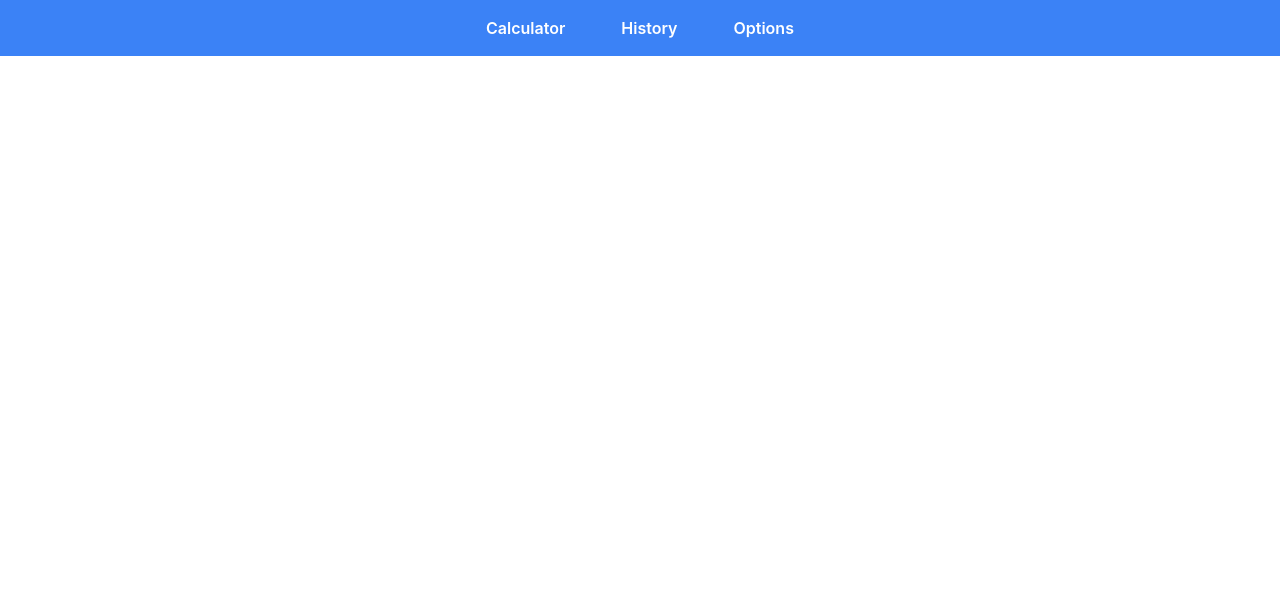
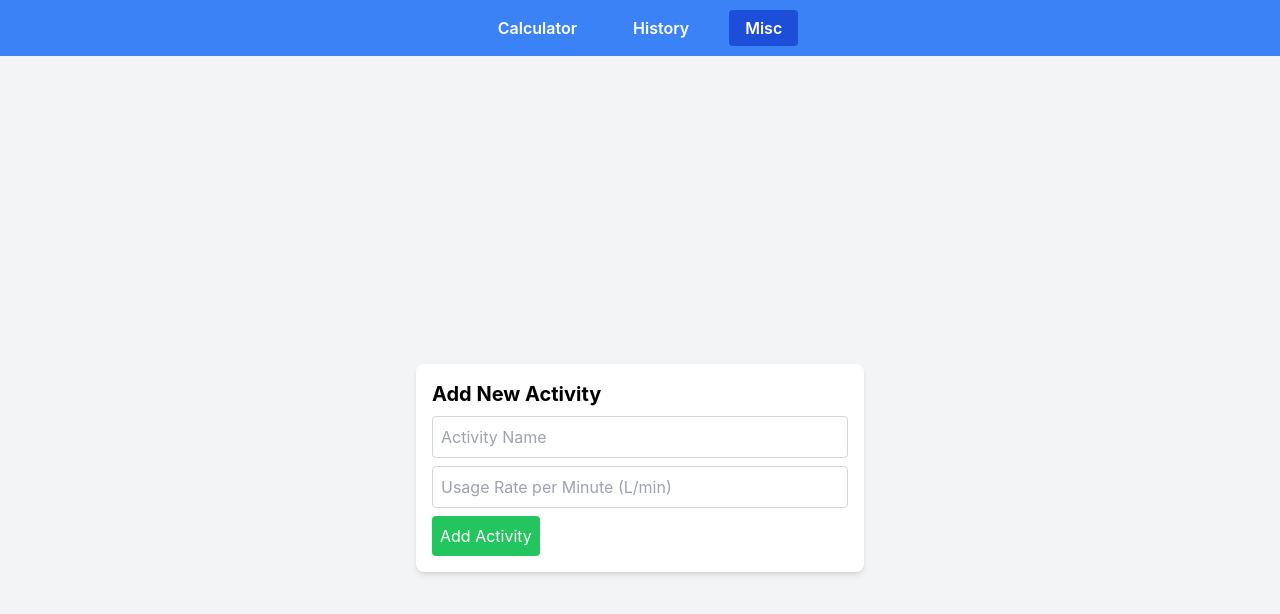
Before and after one commit to Nyuneihlaing/water-project, a React (Create React App) app in the folder client/: page /misc in a window 1280 px wide. Shown: the top 614 px of the page. Built offline with nearby package versions, Linux system fonts and the light colour scheme.

Commit message:
Changed Options to Misc, and moved adding new activity option to Misc.

```diff
--- a/client/src/App.js
+++ b/client/src/App.js
@@ -2,7 +2,7 @@ import React from 'react';
 import { BrowserRouter as Router, Route, Routes } from 'react-router-dom';
 import CalculatePage from './pages/calculatePage';
 import HistoryPage from './pages/historyPage';
-import OptionsPage from './pages/optionsPage';
+import MiscPage from './pages/miscPage';
 import MenuBar from './components/Menubar';
 
 function App() {
@@ -14,7 +14,7 @@ function App() {
         <Routes>
           <Route path="/" element={<CalculatePage />} />
           <Route path="/history" element={<HistoryPage />} />
-          <Route path="/options" element={<OptionsPage />} />
+          <Route path="/misc" element={<MiscPage />} />
         </Routes>
       </div>
     </Router>
--- a/client/src/components/Menubar.js
+++ b/client/src/components/Menubar.js
@@ -29,10 +29,10 @@ function MenuBar() {
         </li>
         <li>
           <Link
-            to="/options"
-            className={`text-white font-semibold px-4 py-2 rounded ${isActive('/options') ? 'bg-blue-700' : 'hover:bg-blue-600'}`}
+            to="/misc"
+            className={`text-white font-semibold px-4 py-2 rounded ${isActive('/misc') ? 'bg-blue-700' : 'hover:bg-blue-600'}`}
           >
-            Options
+            Misc
           </Link>
         </li>
       </ul>
--- a/client/src/pages/calculatePage.js
+++ b/client/src/pages/calculatePage.js
@@ -4,10 +4,8 @@ import axios from 'axios';
 function CalculatePage() {
   const [activities, setActivities] = useState([]);
   const [activityFields, setActivityFields] = useState([{ selectedActivity: '', minutes: '' }]);
-  const [newActivity, setNewActivity] = useState({name: '', rate: ''});
   const [result, setResult] = useState(null);
   const [error, setError] = useState('');
-  const [successMessage, setSuccessMessage] = useState('');
   const [showSaveButton, setShowSaveButton] = useState(false);
 
 useEffect(() => {
@@ -22,30 +20,6 @@ useEffect(() => {
             setError("Error fetching activities.");
         });
 }, []);
-
-const addNewActivity = async () => {
-  if (!newActivity.name || !newActivity.rate) {
-    setError("Please provide a name and rate for the new activity.");
-    return;
-  }
-  try {
-    const response = await axios.post('http://localhost:3000/activities', {
-      activity: newActivity.name,
-      usageRatePerMinute: parseFloat(newActivity.rate),
-    });
-    //update activities
-    setActivities([...activities, response.data]);
-    //reset field to empty values
-    setNewActivity({ name: '', rate: '' });
-    setError('');
-    setSuccessMessage("Activity successfully added!");
-    // Clear success message after 3 secs
-    setTimeout(() => setSuccessMessage(''), 3000);
-
-  }catch (error) {
-    setError("Failed to add new activity.");
-  }
-};
 
 // When called, it adds a NEW activity to the array
 const addActivityField = () => {
@@ -217,28 +191,6 @@ return (
         </button>
       </form>
 
-      {/* Add new activity form */}
-      <div className="bg-white p-4 rounded-lg shadow-md mt-6 w-full max-w-md">
-        <h2 className="text-xl font-bold mb-2">Add New Activity</h2>
-        <input
-          type="text"
-          placeholder="Activity Name"
-          value={newActivity.name}
-          onChange={(e) => setNewActivity({ ...newActivity, name: e.target.value })}
-          className="block w-full p-2 border border-gray-300 rounded mb-2"
-        />
-        <input
-          type="number"
-          placeholder="Usage Rate per Minute (L/min)"
-          value={newActivity.rate}
-          onChange={(e) => setNewActivity({ ...newActivity, rate: e.target.value })}
-          className="block w-full p-2 border border-gray-300 rounded mb-2"
-        />
-        <button onClick={addNewActivity} className="bg-green-500 text-white p-2 rounded">Add Activity</button>
-      </div>
-      {/* Success message */}
-      {successMessage && <p className="text-green-500 mb-4">{successMessage}</p>}
-
       {/* Display result */}
       {result && <div className="mt-6 text-lg">
         {result}
--- /dev/null
+++ b/client/src/pages/miscPage.js
@@ -0,0 +1,65 @@
+import React, { useState, useEffect } from 'react';
+import axios from 'axios';
+
+function MiscPage() {
+  const [newActivity, setNewActivity] = useState({name: '', rate: ''});
+  const [successMessage, setSuccessMessage] = useState('');
+  const [error, setError] = useState('');
+
+  const addNewActivity = async () => {
+    if (!newActivity.name || !newActivity.rate || parseFloat(newActivity.rate) <= 0) {
+      setError("Please provide a valid name and rate greater than 0 for the new activity.");
+      return;
+    }
+    try {
+      const response = await axios.post('http://localhost:3000/activities', {
+        activity: newActivity.name,
+        usageRatePerMinute: parseFloat(newActivity.rate),
+      });
+      //reset field to empty values
+      setNewActivity({ name: '', rate: '' });
+      setError('');
+      setSuccessMessage("Activity successfully added!");
+      // Clear success message after 3 secs
+      setTimeout(() => setSuccessMessage(''), 3000);
+
+    }catch (error) {
+      setError("Failed to add new activity.");
+    }
+  };
+
+  return (
+    <div className="min-h-screen bg-gray-100 flex justify-center items-center">
+        {/* Add new activity form */}
+        <div className="bg-white p-4 rounded-lg shadow-md mt-6 w-full max-w-md">
+          <h2 className="text-xl font-bold mb-2">Add New Activity</h2>
+
+          {/* Error message */}
+          {error && <p className="text-red-500 mb-4">{error}</p>}
+
+          {/* Success message */}
+          {successMessage && <p className="text-green-500 mb-4">{successMessage}</p>}
+
+          <input
+            type="text"
+            placeholder="Activity Name"
+            value={newActivity.name}
+            onChange={(e) => setNewActivity({ ...newActivity, name: e.target.value })}
+            className="block w-full p-2 border border-gray-300 rounded mb-2"
+          />
+
+          <input
+            type="number"
+            placeholder="Usage Rate per Minute (L/min)"
+            value={newActivity.rate}
+            onChange={(e) => setNewActivity({ ...newActivity, rate: e.target.value })}
+            className="block w-full p-2 border border-gray-300 rounded mb-2"
+          />
+
+          <button onClick={addNewActivity} className="bg-green-500 text-white p-2 rounded">Add Activity</button>
+        </div>
+    </div>
+  );
+}
+
+export default MiscPage;
--- a/client/src/pages/optionsPage.js
+++ /dev/null
@@ -1,11 +0,0 @@
-import React from 'react';
-
-function OptionsPage() {
-  return (
-    <div className="min-h-screen bg-gray-100 flex justify-center items-center">
-      <h1 className="text-3xl font-bold">Options Page</h1>
-    </div>
-  );
-}
-
-export default OptionsPage;
```
